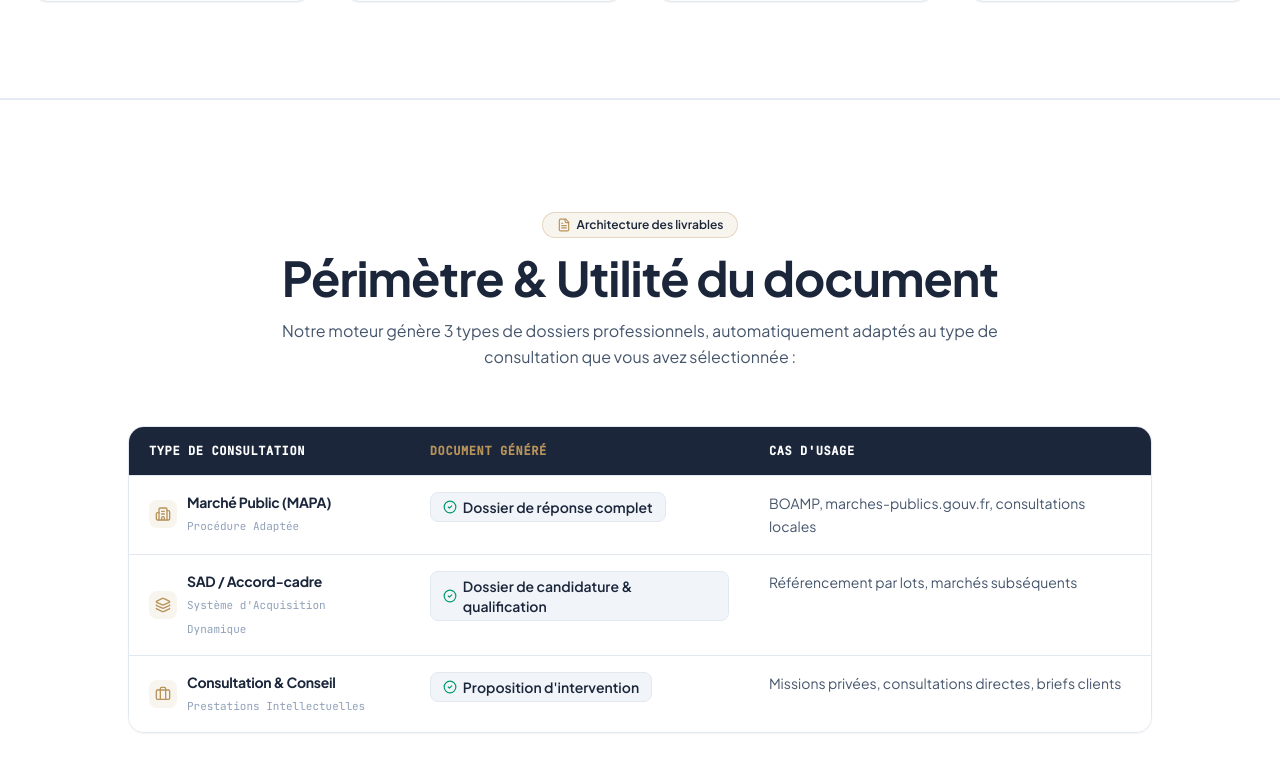
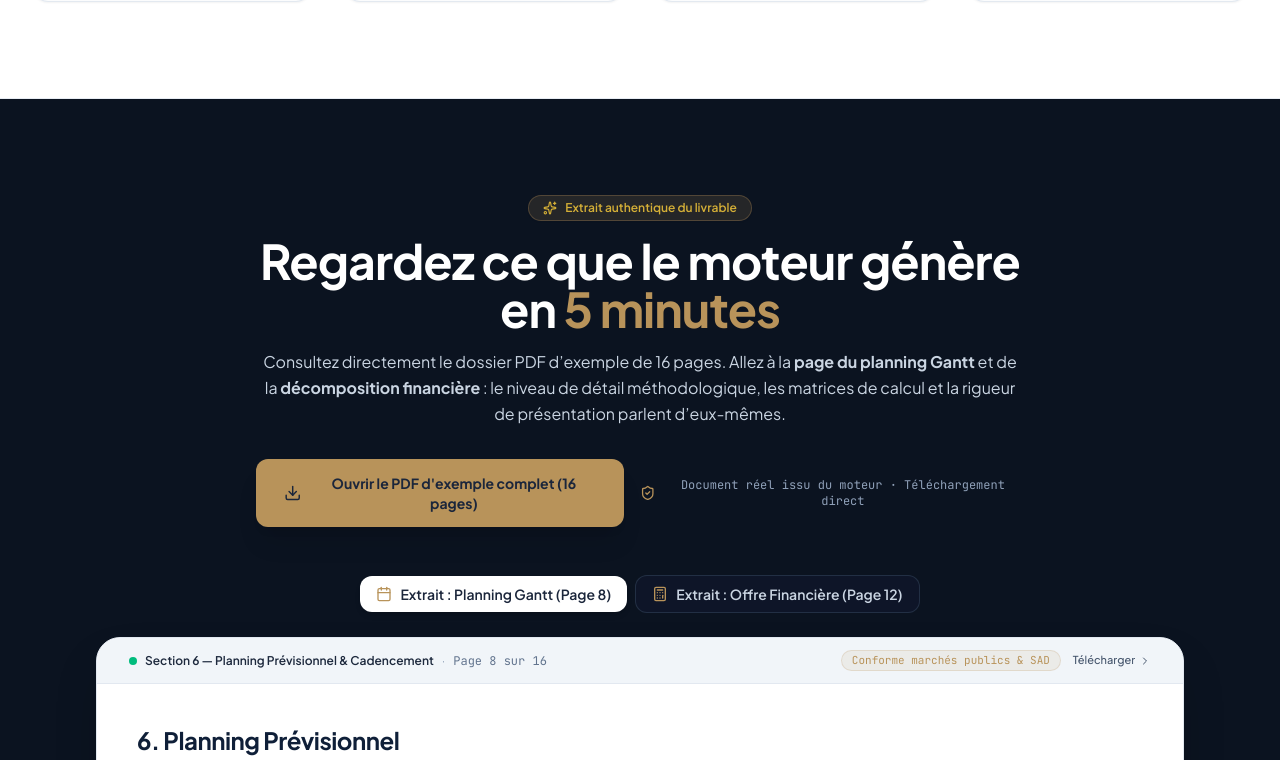
Before and after one commit to OMARMARCO23/DeliverableEngine, a React (Vite) app: page / in a window 1280 px wide. Shown: the part 1660-2420 px from the top of the page. Built offline with nearby package versions, Linux system fonts and the light colour scheme; no server answers; a web font is replaced by a local one.

Commit message:
Integrate DeliverablesShowcase component
Added DeliverablesShowcase component to display generated outputs.

```diff
--- a/src/App.tsx
+++ b/src/App.tsx
@@ -8,6 +8,7 @@ import Header from './components/Header';
 import Hero from './components/Hero';
 import StatsBar from './components/StatsBar';
 import Solution from './components/Solution';
+import DeliverablesShowcase from './components/DeliverablesShowcase';
 import PdfPreviewSection from './components/PdfPreviewSection';
 import HowItWorks from './components/HowItWorks';
 import ComparisonTable from './components/ComparisonTable';
@@ -85,7 +86,10 @@ export default function App() {
         {/* 4. Section: Bénéfices */}
         <Solution />
 
-        {/* 5. Section: Aperçu de votre réponse (Modèles SAD & Conseil) */}
+        {/* 5. Section visuelle: Regardez ce que le moteur génère en 5 minutes */}
+        <DeliverablesShowcase onOpenGenerate={handleOpenGenerate} />
+
+        {/* 6. Section: Aperçu de votre réponse (Modèles SAD & Conseil) */}
         <PdfPreviewSection />
 
         {/* 6. Section: Comment ça marche (3 étapes) */}
```
